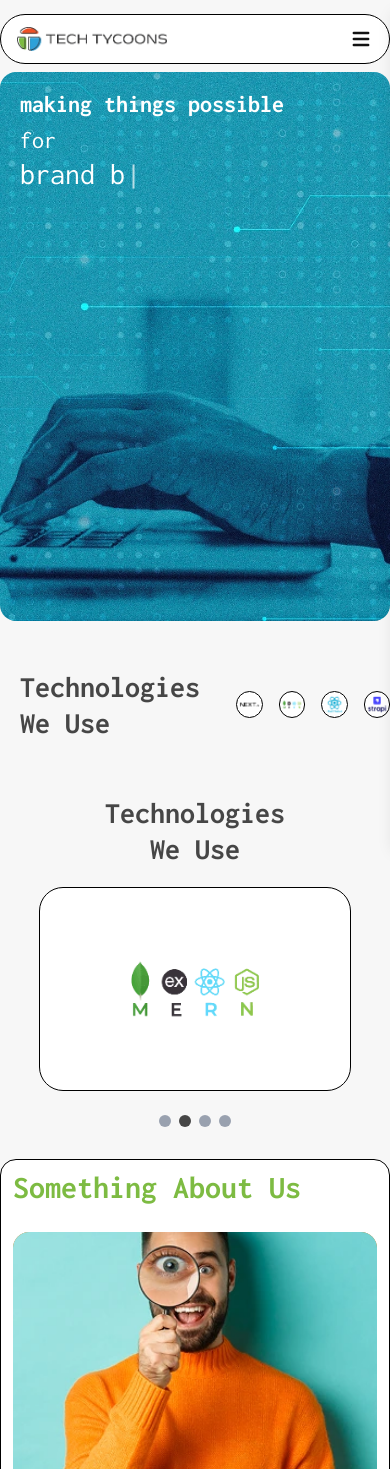
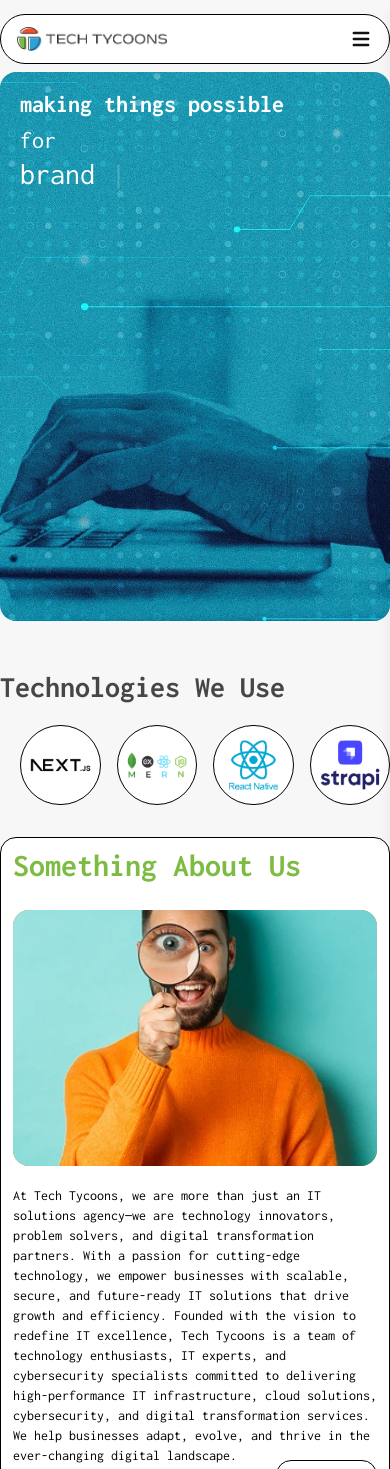
Before and after one commit to DesaiPriyansh19/Tech-Tyccons, a Next.js app: page / in a window 390 px wide. Shown: the top 1469 px of the page. Built offline with nearby package versions, Linux system fonts and the light colour scheme.

Commit message:
technolgu we use responsive

```diff
--- a/src/app/components/home/TechnologiesWeUse.tsx
+++ b/src/app/components/home/TechnologiesWeUse.tsx
@@ -63,9 +63,11 @@ useEffect(() => {
   return (
 <>
 <div className='w-full mt-12 '>
+   <h3 className='flex  sm:hidden text-3xl mx-auto  md:ml-4 font-semibold text-[#464646] text-center w-full '>Technologies We Use </h3>
+<div className='flex justify-start ml-5 items-center gap-4 mt-5  '>
+    <h3 className='hidden sm:flex text-3xl md:ml-4 font-semibold text-[#464646] mr-5 '>Technologies We Use</h3>
 
-<div className='flex justify-start ml-5 items-center gap-4 mt-5 '>
-    <h3 className='text-3xl md:ml-4 font-semibold text-[#464646] mr-5'>Technologies We Use</h3>
+
    <div className='border-[1px] bg-white border-black rounded-full '>
      <Image
       src="/Next-JS.webp"
@@ -106,16 +108,16 @@ useEffect(() => {
    </div>
 
  {/* Desktop Layout */}
-      <div className="w-full mt-2 lg:mt-12 hidden 4xl:flex flex-col items-center">
+      {/* <div className="w-full mt-2 lg:mt-12 hidden 4xl:flex flex-col items-center">
         <div className="flex flex-col lg:flex-row items-center justify-center lg:gap-6 w-full text-start">
-          {/* Left Static Heading for small screens */}
+
           <div className="rounded-3xl py-2.5 px-4 min-w-[25%] h-[20vh] flex lg:hidden items-center justify-center ">
             <h2 className="text-5xl font-semibold text-[#464646] ">
               Technologies <br /> We Use
             </h2>
           </div>
 
-          {/* Slides */}
+
           <div className="relative flex-1 overflow-hidden">
             <div
               className="flex transition-transform duration-700 ease-in-out"
@@ -149,7 +151,7 @@ useEffect(() => {
               })}
             </div>
 
-            {/* Dots */}
+
             {mounted && (
               <div className="flex justify-center lg:mt-6 gap-2">
                 {Array.from({ length: totalSlides }).map((_, idx) => (
@@ -165,24 +167,23 @@ useEffect(() => {
             )}
           </div>
 
-          {/* Right Static Heading for large screens */}
           <div className="rounded-3xl py-2.5 px-4 min-w-[25%] h-[40vh] hidden lg:flex items-center justify-center">
             <h2 className="text-5xl font-semibold text-[#464646] text-start">
               Technologies <br /> We Use
             </h2>
           </div>
         </div>
-      </div>
+      </div> */}
 
       {/* Mobile Layout */}
-      <div className="w-full mt-0 flex flex-col items-center md:hidden">
+      {/* <div className="w-full mt-0 flex flex-col items-center md:hidden">
         <div className="rounded-3xl py-2.5 px-4 w-full h-[10vh] mt-12 flex items-center justify-center">
           <h2 className="text-3xl font-semibold text-[#464646] text-center">
             Technologies <br /> We Use
           </h2>
         </div>
 
-{/* Mobile Slider (1 per slide) */}
+
 <div className="relative w-full overflow-hidden mt-3.5 sm:hidden">
   <div
     className="flex transition-transform duration-700 ease-in-out"
@@ -195,7 +196,7 @@ useEffect(() => {
       >
         <div className="flex w-full justify-around">
           {technologies
-            .slice(slideIdx, slideIdx + 1) // 1 item per slide
+            .slice(slideIdx, slideIdx + 1)
             .map((tech, idx) => (
               <div
                 key={idx}
@@ -215,7 +216,7 @@ useEffect(() => {
     ))}
   </div>
 
-  {/* Mobile Dots */}
+
   {mounted && (
     <div className="flex justify-center mt-6 gap-2">
       {technologies.map((_, idx) => (
@@ -231,7 +232,7 @@ useEffect(() => {
   )}
 </div>
 
-{/* Desktop Slider (2 per slide) */}
+
 <div className="relative w-full overflow-hidden mt-3.5 hidden sm:block">
   <div
     className="flex transition-transform duration-700 ease-in-out"
@@ -245,7 +246,7 @@ useEffect(() => {
         >
           <div className="flex w-full justify-around">
             {technologies
-              .slice(slideIdx * 2, slideIdx * 2 + 2) // 2 items per slide
+              .slice(slideIdx * 2, slideIdx * 2 + 2)
               .map((tech, idx) => (
                 <div
                   key={idx}
@@ -266,7 +267,7 @@ useEffect(() => {
     )}
   </div>
 
-  {/* Desktop Dots */}
+
   {mounted && (
     <div className="flex justify-center mt-6 gap-2">
       {Array.from({ length: Math.ceil(technologies.length / 2) }).map(
@@ -285,7 +286,7 @@ useEffect(() => {
 </div>
 
 
-      </div>
+      </div> */}
 </>
   )
 }
```
